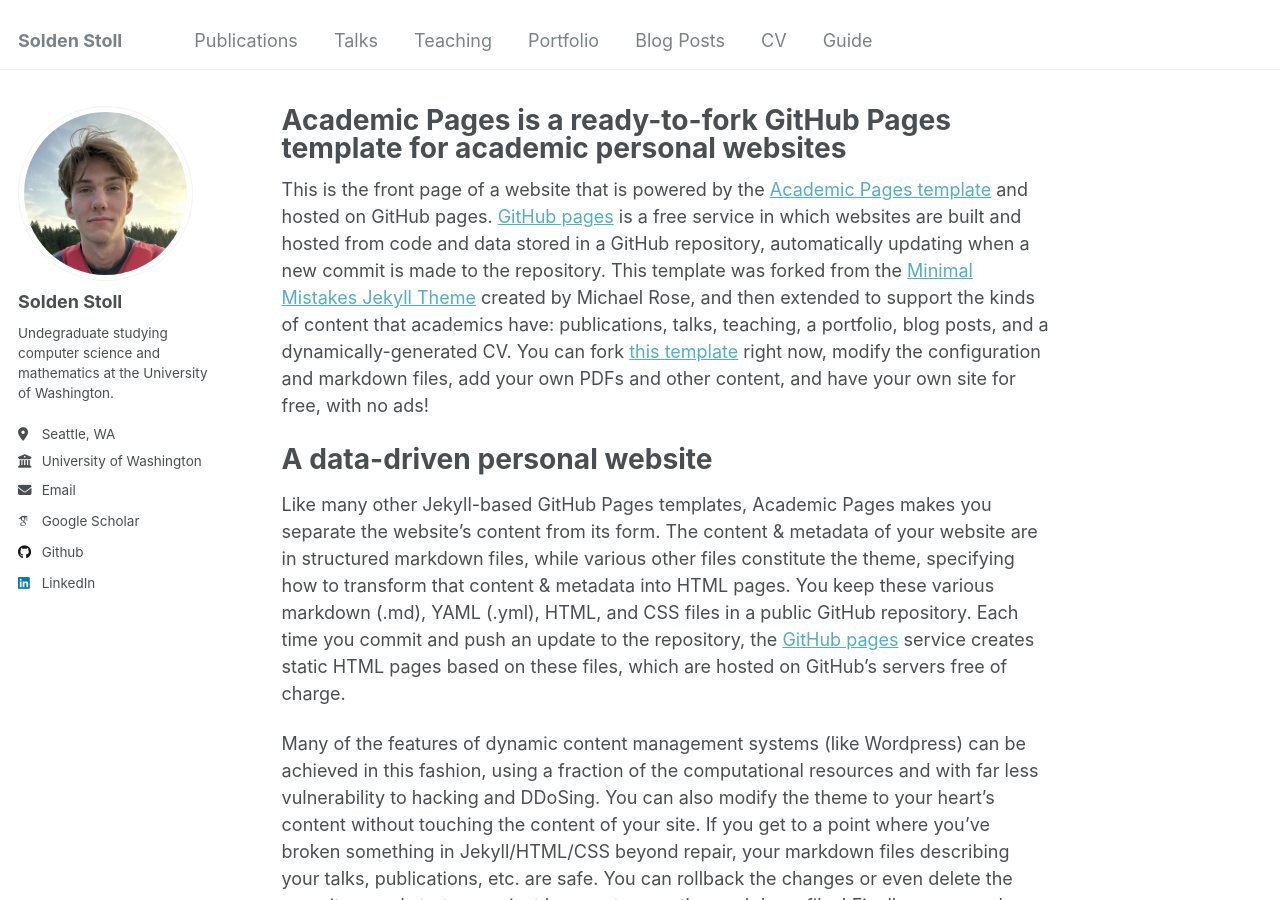
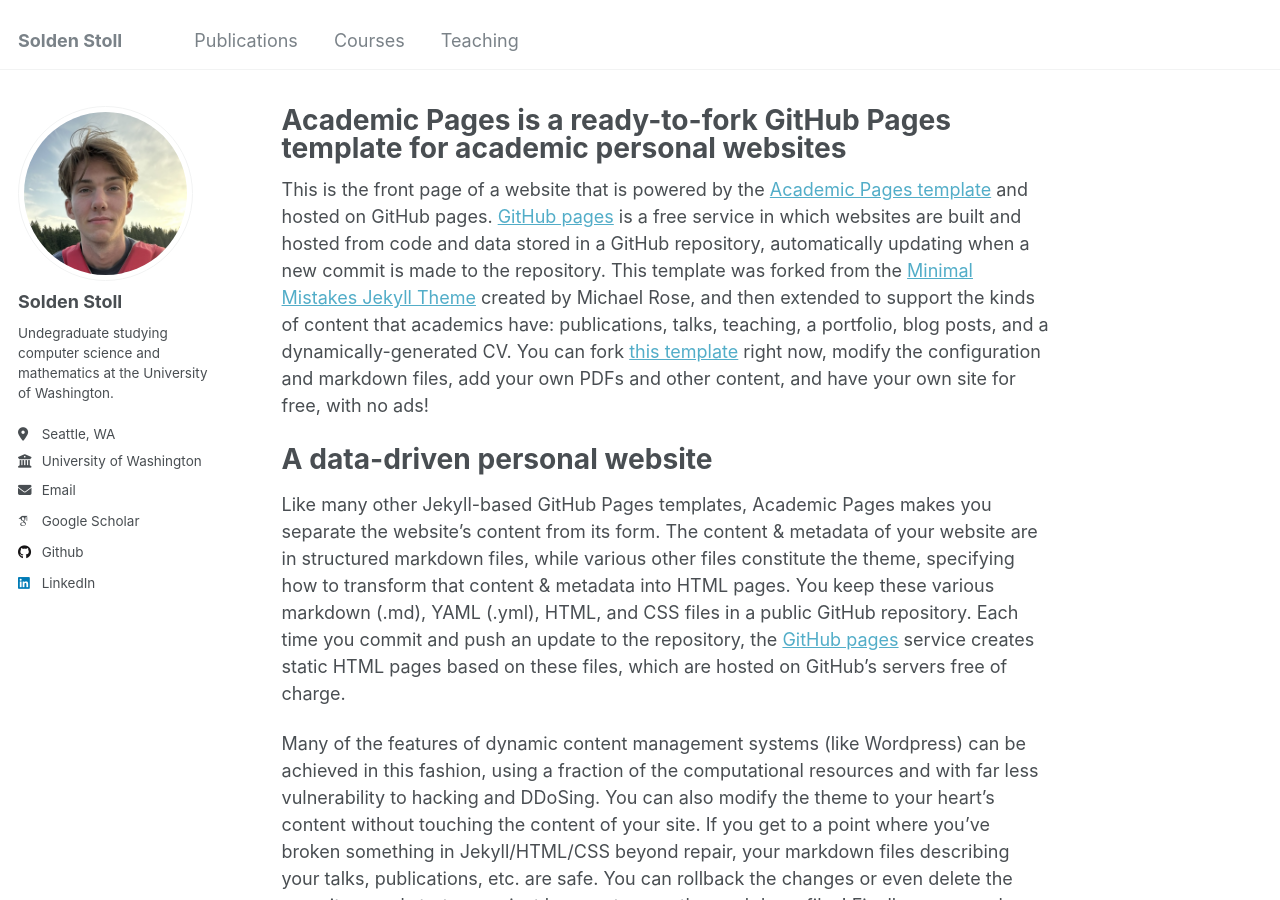
Before and after one commit to soldenstoll/soldenstoll.github.io, a Jekyll site: the page built from _pages/about.md, in a window 1280 px wide and 900 px high. Built offline with Jekyll 4.4.1, drawn with Linux system fonts in a browser that asks for light colours; some web fonts are replaced.

Commit message:
Update navigation.yml

```diff
--- a/_data/navigation.yml
+++ b/_data/navigation.yml
@@ -8,20 +8,14 @@ main:
   - title: "Publications"
     url: /publications/
 
-  - title: "Talks"
-    url: /talks/
+  - title: "Courses"
+    url: /courses/
 
   - title: "Teaching"
     url: /teaching/
 
-  - title: "Portfolio"
-    url: /portfolio/
+  # - title: "Portfolio"
+  #   url: /portfolio/
 
-  - title: "Blog Posts"
-    url: /year-archive/
-
-  - title: "CV"
-    url: /cv/
-
-  - title: "Guide"
-    url: /markdown/
+  # - title: "Blog Posts"
+  #   url: /year-archive/
```
